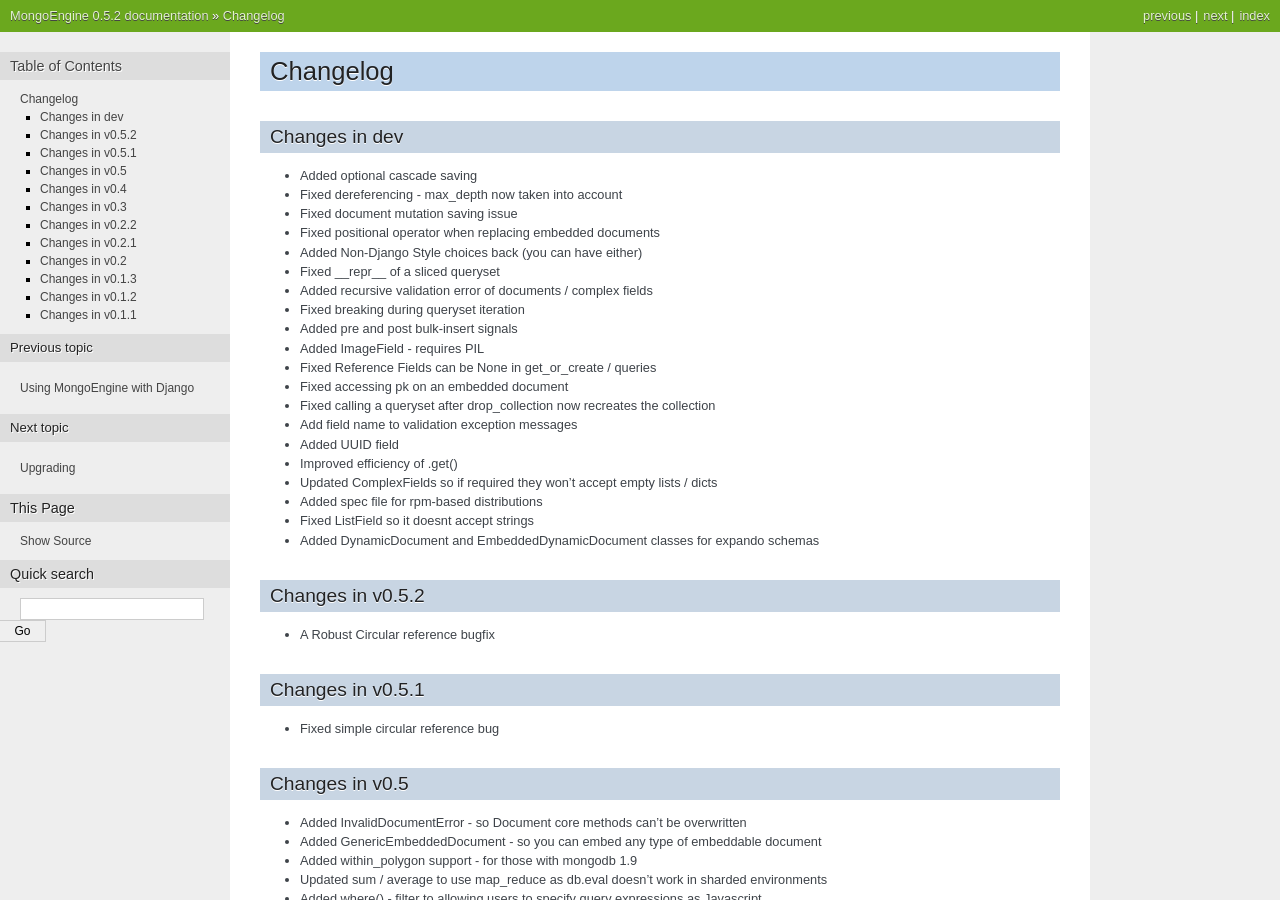
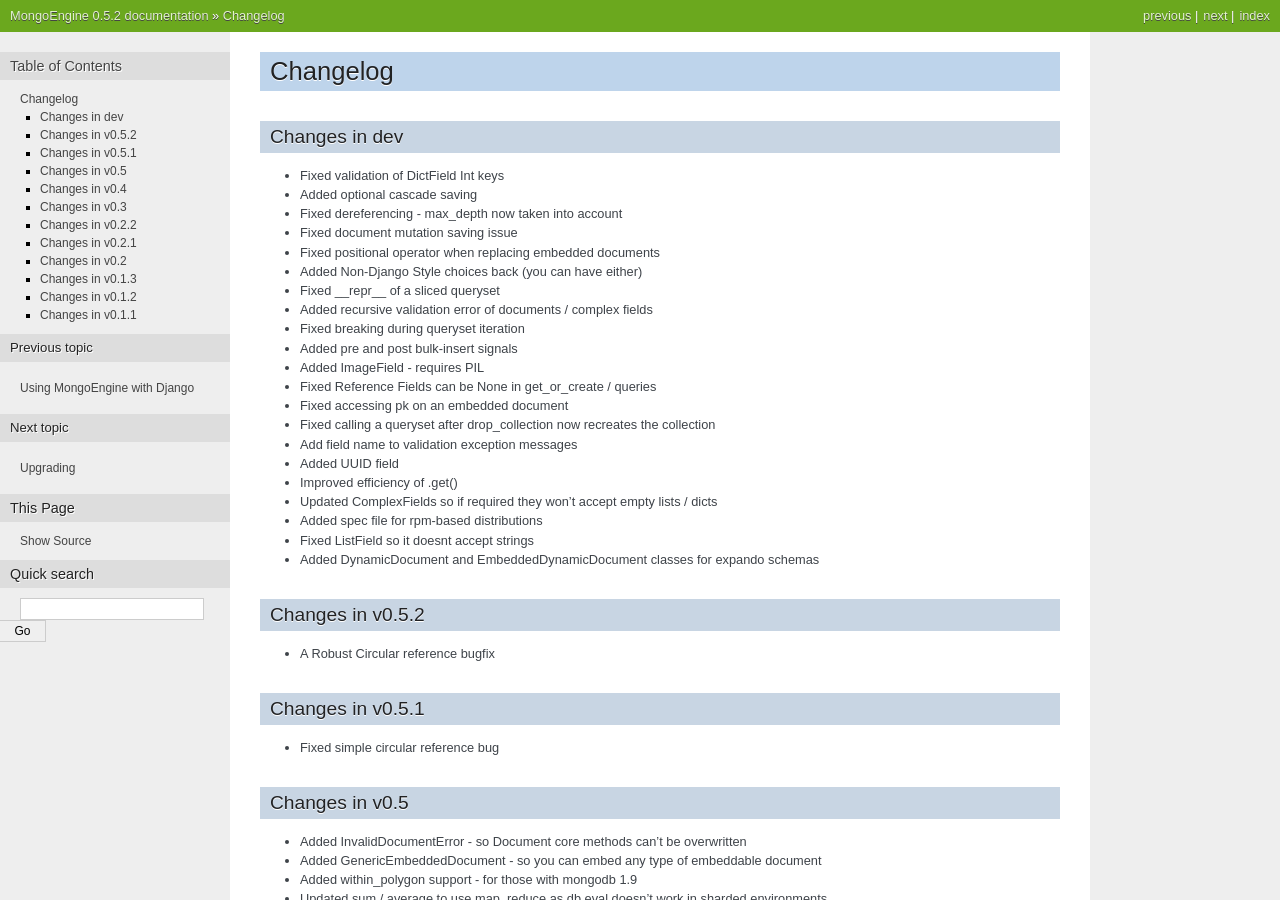
Before and after one commit to MongoEngine/mongoengine, a Sphinx documentation site: the page built from docs/changelog.rst, in a window 1280 px wide and 900 px high. Built offline with Sphinx 7.4.7, drawn with Linux system fonts in a browser that asks for light colours.

Commit message:
Updated changelog - DictField fix

```diff
--- a/docs/changelog.rst
+++ b/docs/changelog.rst
@@ -5,6 +5,7 @@ Changelog
 Changes in dev
 ==============
 
+- Fixed validation of DictField Int keys
 - Added optional cascade saving
 - Fixed dereferencing - max_depth now taken into account
 - Fixed document mutation saving issue
```
